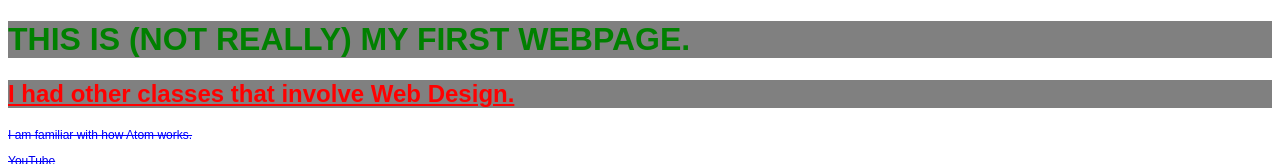
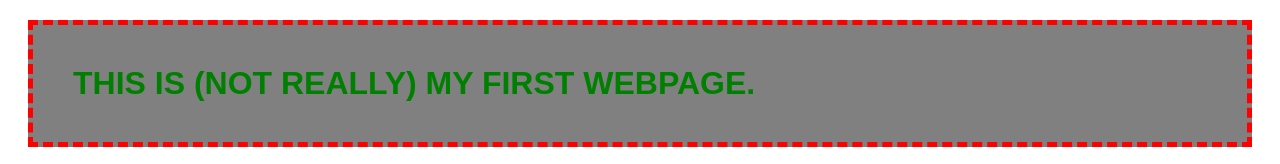
Before and after one commit to gamereric13/lab-07-html, a plain HTML site: page index.html in a window 1280 px wide. Shown: the top 164 px of the page. Drawn offline with Linux system fonts and the light colour scheme.

Commit message:
modified .css

```diff
--- a/style.css
+++ b/style.css
@@ -12,6 +12,11 @@ h1 {
     color: #008000;
     background-color: #808080;
     text-transform: uppercase;
+    margin: 20px;
+    padding: 40px;
+    border-style: dashed;
+    border-width: 5px;
+    border-color: #F00;
 }
 
 h2 {
```
